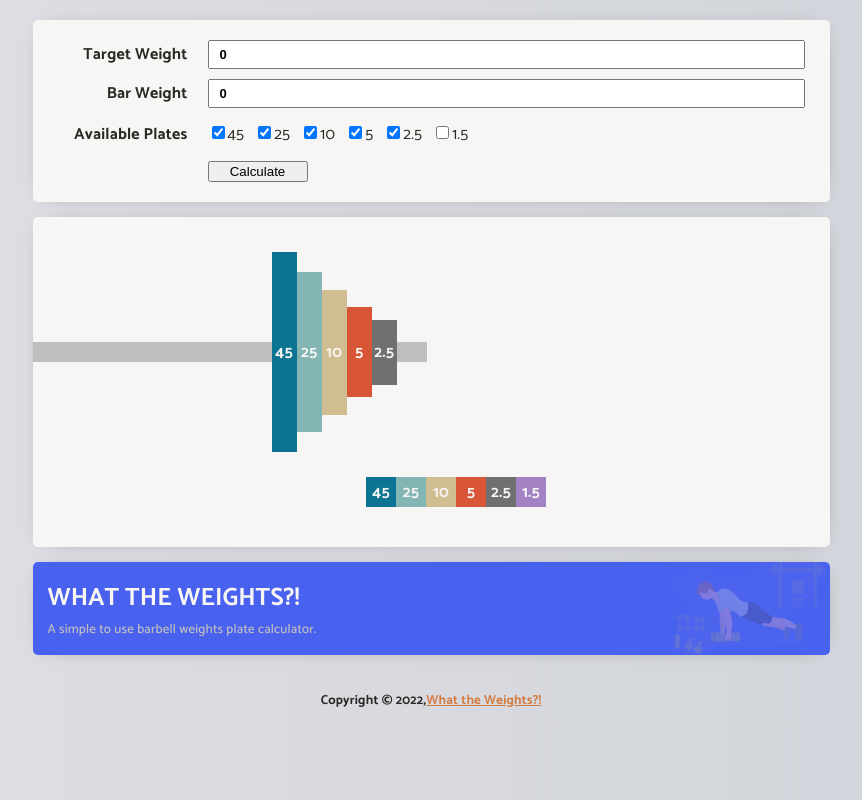
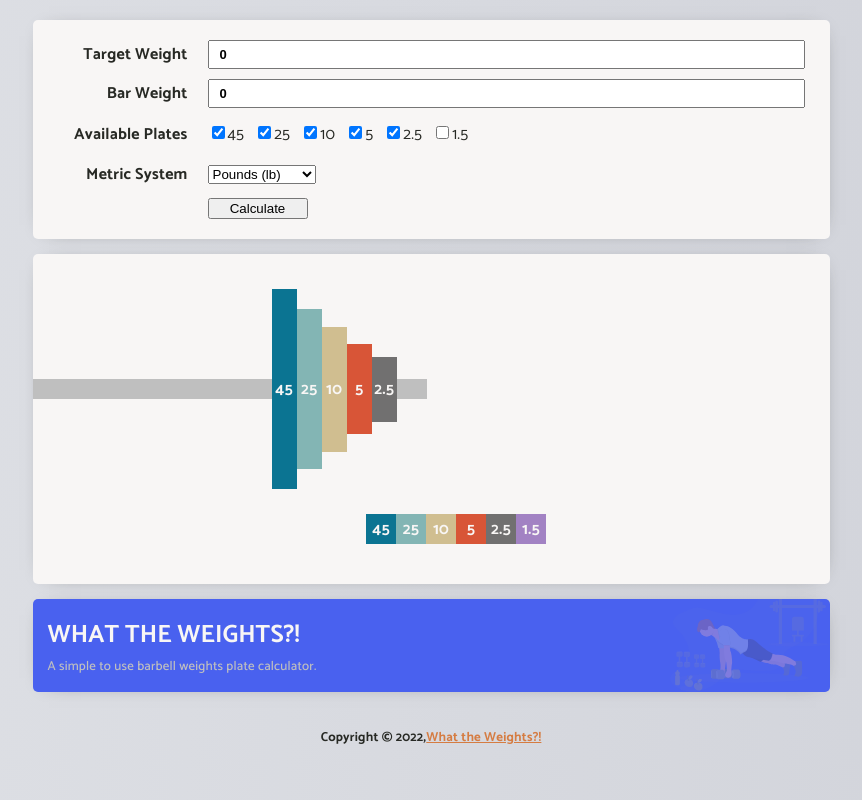
Before and after one commit to intern0t/what-the-weights, a React (Create React App) app: page / in a window 1280 px wide. Shown: the whole page, without its empty margins (209-1071 px from the left). Built offline with nearby package versions, Linux system fonts and the light colour scheme.

Commit message:
Adds option to change metric system for calculation, calculation not yet integrated.

```diff
--- a/src/App.js
+++ b/src/App.js
@@ -19,13 +19,16 @@ function App() {
         45: true
     });
 
-    //State for Target and Bar Weight
+    // To differentiate between kg/lb in our calculation.
+    const [usingPounds, setUsingPounds] = useState(true);
+
+    // State for Target and Bar Weight
     const [inputs, setInputs] = useState({
         targetWeight: 0,
         barWeight: 0
     });
 
-    //State for plates
+    // State for plates
     const [plates, setPlates] = useState([45, 25, 10, 5, 2.5]);
 
     /**
@@ -110,12 +113,16 @@ function App() {
         setPlates(actualWeights);
     };
 
+    /**
+     * Loads saved info from local storage.
+     */
     const loadFromCache = () => {
         if (isLocalStorageAvailable()) {
             let barWeightFromLS = localStorage.getItem("bar-weight");
             let availablePlatesFromLS = localStorage.getItem(
                 "available-plates"
             );
+            let metricSystem = localStorage.getItem("metric");
 
             if (barWeightFromLS) {
                 setInputs({ ...inputs, barWeight: parseInt(barWeightFromLS) });
@@ -132,6 +139,17 @@ function App() {
                     availablePlatesFromLS
                 );
             }
+
+            if (metricSystem) {
+                setUsingPounds(metricSystem.indexOf("lb") > -1 ? true : false);
+                console.log(
+                    `Got metric system to use from the local storage.`,
+                    metricSystem,
+                    typeof metricSystem,
+                    metricSystem === "lb",
+                    "lb".localeCompare(metricSystem)
+                );
+            }
         } else {
             console.log("No local storage available.");
         }
@@ -140,6 +158,21 @@ function App() {
     useEffect(() => {
         loadFromCache();
     }, []);
+
+    const updateMetricSystem = e => {
+        const { value } = e.target;
+
+        if (isLocalStorageAvailable()) {
+            localStorage.setItem("metric", JSON.stringify(value));
+            console.log(
+                `Set metric system to use ${
+                    value && value === "kg" ? "kilograms" : "pounds"
+                } and saved to local storage.`
+            );
+        }
+
+        setUsingPounds(value && value === "lb" ? true : false);
+    };
 
     return (
         <>
@@ -209,6 +242,20 @@ function App() {
                             </div>
                         </div>
                         <div className="row">
+                            <div className="label">Metric System</div>
+                            <div className="item">
+                                <select
+                                    name="metrics"
+                                    id="metrics"
+                                    onChange={updateMetricSystem}
+                                    value={usingPounds ? "lb" : "kg"}
+                                >
+                                    <option value={"lb"}>Pounds (lb)</option>
+                                    <option value={"kg"}>Kilograms (kg)</option>
+                                </select>
+                            </div>
+                        </div>
+                        <div className="row">
                             <div className="label"></div>
                             <div className="item">
                                 <button
```
